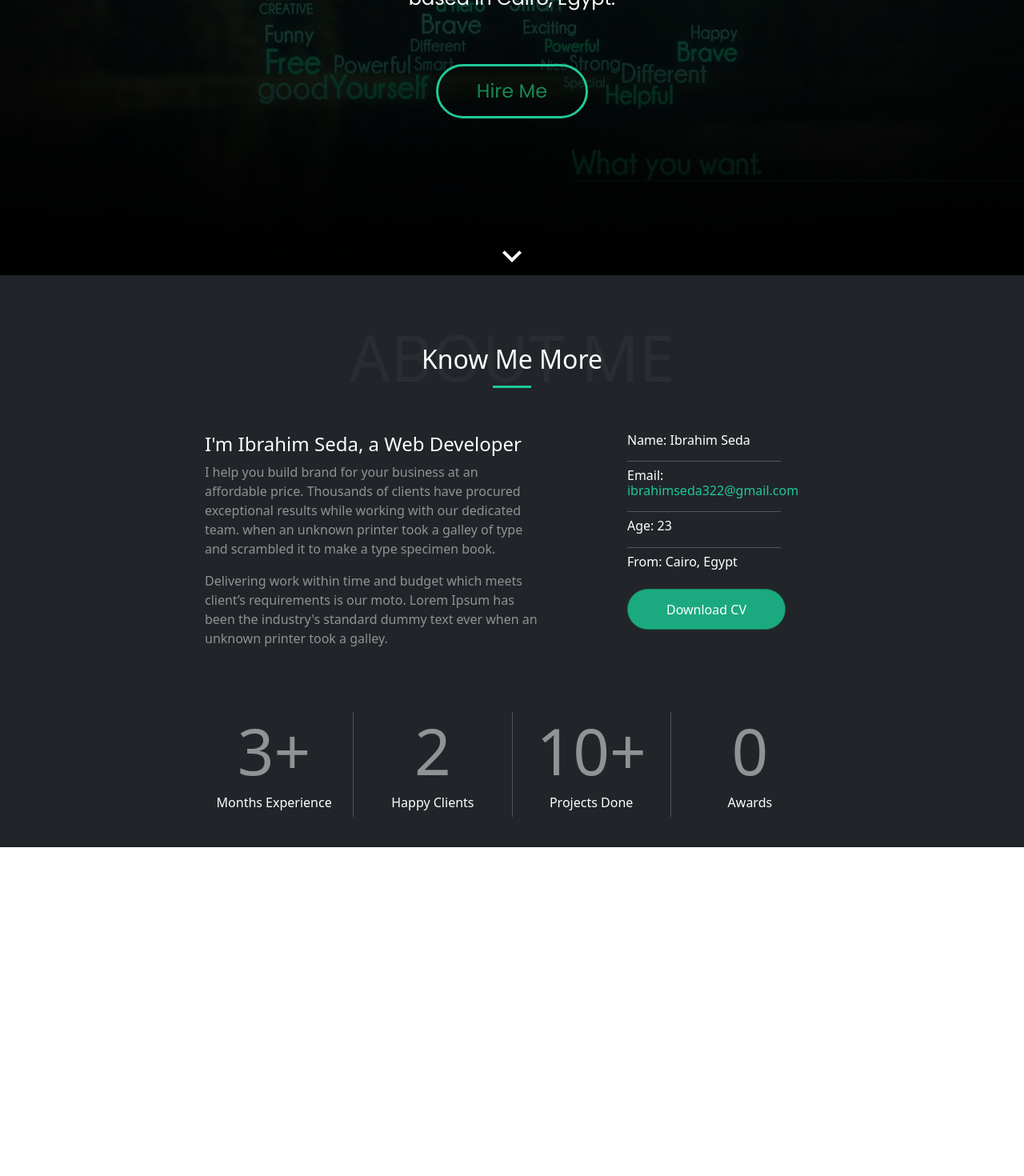
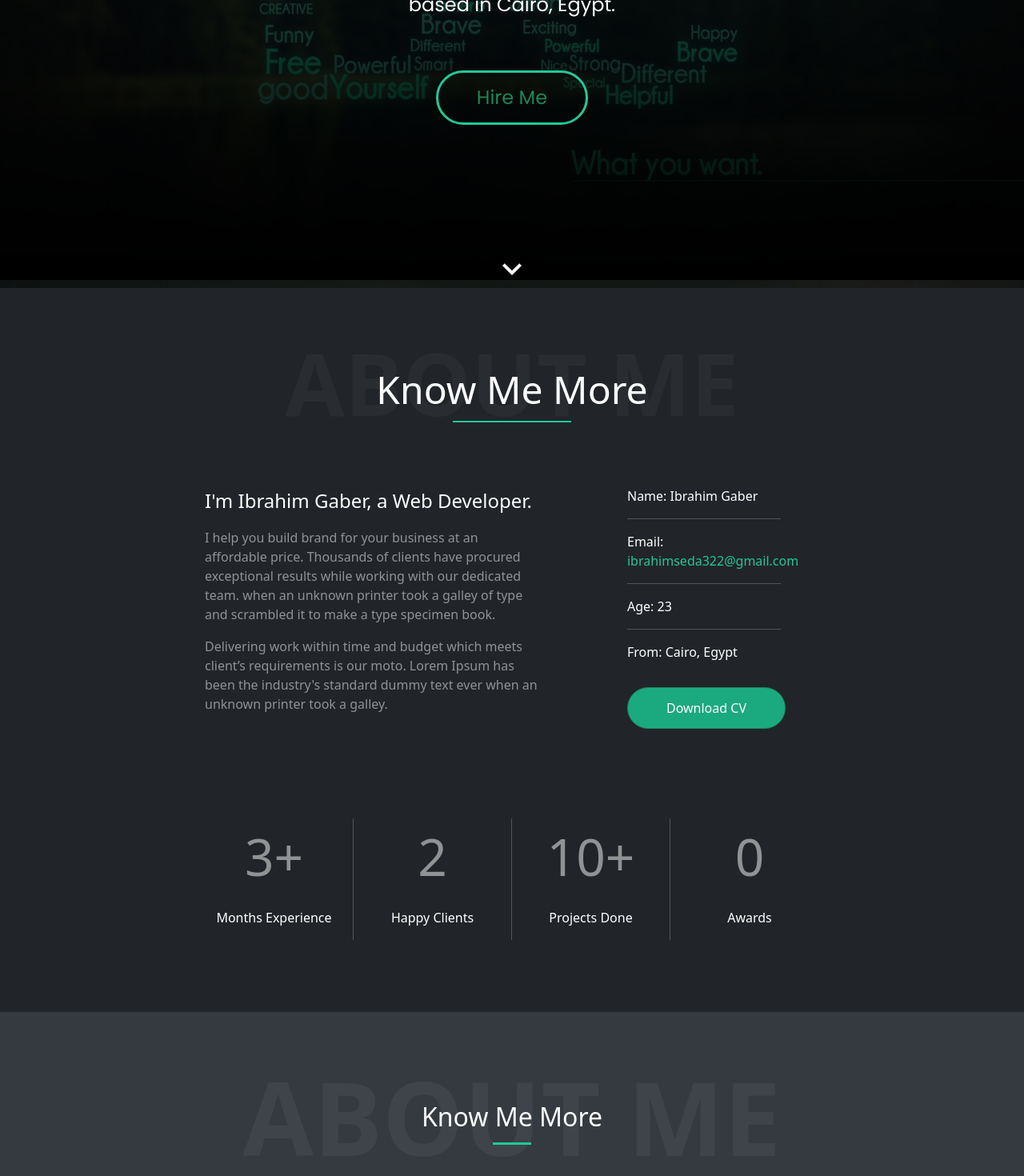
Before and after one commit to IbrahimGaber322/Ibrahim-Seda-Portfolio, a React (Create React App) app: page / in a window 1280 px wide. Shown: the part 450-1920 px from the top of the page at 80% size. Before the commit the page ends 1509 px from the top, so only its background shows below. Built offline with nearby package versions, Linux system fonts and the light colour scheme.

Commit message:
completed the about page and fixed responsivity issues

```diff
--- a/src/App.jsx
+++ b/src/App.jsx
@@ -5,12 +5,14 @@ import Container from "react-bootstrap/Container";
 import MyNavbar from "./components/MyNavbar";
 import Home from "./components/Home";
 import About from "./components/About";
+import Services from "./components/Services";
 function App() {
   return (
     <Container className="my-background" fluid>
       <MyNavbar />
       <Home />
       <About />
+      <Services />
     </Container>
   );
 }
--- a/src/components/About.jsx
+++ b/src/components/About.jsx
@@ -6,48 +6,48 @@ import Col from 'react-bootstrap/Col'
 
 function About(){
     return <Container id="about" className="my-about-page" fluid>
-    <Row>
-      <h1>ABOUT ME</h1>
-      <h2>Know Me More</h2>
+    <Row className="title-div mb-3 pb-3">
+      <p className="title">Know Me More</p>
+      <p className="back-title">ABOUT ME</p>
     </Row>
-    <Row>
+    <Row className="mt-3 mb-3 pb-3">
       <Col lg={8}>
-        <h3>I'm Ibrahim Seda, a Web Developer</h3>
-        <p>
+        <p className="desc-title">I'm Ibrahim Gaber, a Web Developer.</p>
+        <p className="desc-text">
           I help you build brand for your business at an affordable price.
           Thousands of clients have procured exceptional results while
           working with our dedicated team. when an unknown printer took a
           galley of type and scrambled it to make a type specimen book.
-         </p><p>
+         </p><p className="desc-text">
           Delivering work within time and budget which meets client’s
           requirements is our moto. Lorem Ipsum has been the industry's
           standard dummy text ever when an unknown printer took a galley.
         </p>
       </Col>
       <Col>
-       <h4>Name: Ibrahim Seda</h4>
-      <h4>Email: <a href="">ibrahimseda322@gmail.com</a></h4>
-      <h4>Age: 23</h4>
-      <h4 style={{border:"none"}}> From: Cairo, Egypt</h4>
+       <p className="my-info">Name: Ibrahim Gaber</p>
+      <p className="my-info">Email: <a href="">ibrahimseda322@gmail.com</a></p>
+      <p className="my-info">Age: 23</p>
+      <p className="my-info" style={{border:"none"}}> From: Cairo, Egypt</p>
       <Button className="rounded-pill"  variant="success">Download CV</Button>
       </Col>
     </Row>
-    <Row className="pt-5 mt-3">
-      <Col className="my-border-right">
-      <h5>3+</h5>
-      <h6>Months Experience</h6>
+    <Row className="pt-5 mt-5 stats">
+      <Col xs={6} lg={3} className="stats-1">
+      <p className="stats-title">3+</p>
+      <p className="stats-desc">Months Experience</p>
       </Col>
-      <Col className="my-border-right">
-      <h5>2</h5>
-      <h6>Happy Clients</h6>
+      <Col xs={6} lg={3} className="stats-2">
+      <p className="stats-title">2</p>
+      <p className="stats-desc">Happy Clients</p>
       </Col>
-      <Col className="my-border-right">
-      <h5>10+</h5>
-      <h6>Projects Done</h6>
+      <Col xs={6} lg={3} className="stats-3">
+      <p className="stats-title">10+</p>
+      <p className="stats-desc">Projects Done</p>
       </Col>
-      <Col className="text-center">
-      <h5>0</h5>
-      <h6>Awards</h6>
+      <Col xs={6} lg={3} className="stats-4">
+      <p className="stats-title">0</p>
+      <p className="stats-desc">Awards</p>
       </Col>
     </Row>
   </Container> ;
--- a/src/components/AnimatedTitle.jsx
+++ b/src/components/AnimatedTitle.jsx
@@ -9,7 +9,7 @@ function AnimatedTitle(){
     const typed = new Typed(el.current, {
       strings: ["I'm Ibrahim Gaber.",
        "I'm an Engineer.",
-       "I'm a web-developer."
+       "I'm a web-dev."
     ],
       typeSpeed: 100,
       smartBackspace: true,
--- a/src/components/Home.jsx
+++ b/src/components/Home.jsx
@@ -11,7 +11,7 @@ function Home(){
     <Row className="p-4"><AnimatedTitle /></Row>
     <Row className="p-4"><p>based in Cairo, Egypt.</p></Row>
     <Row className="p-4"><Button className="rounded-pill" variant="outline-success">Hire Me</Button></Row>
-    <Row className="mb-0 mt-auto"><a href=""><KeyboardArrowDownIcon className="arrow bounce" /></a></Row>
+    <Row className="mb-0 mt-auto"><a href="#about"><KeyboardArrowDownIcon className="arrow bounce" /></a></Row>
   </Container>
   ;
 }
--- /dev/null
+++ b/src/components/Services.jsx
@@ -0,0 +1,29 @@
+import React from "react";
+import Container from "react-bootstrap/Container";
+import Button from 'react-bootstrap/Button';
+import Row from 'react-bootstrap/Row';
+import Col from 'react-bootstrap/Col'
+
+function Services(){
+    return <Container id="services" className="my-services-page" fluid>
+    <Row>
+      <h1>ABOUT ME</h1>
+      <h2>Know Me More</h2>
+    </Row>
+    <Row>
+      <Col>
+      </Col>
+      <Col>
+
+      </Col>
+    </Row>
+    <Row>
+      <Col>
+      </Col>
+      <Col>
+      </Col>
+    </Row>
+  </Container> ;
+}
+
+export default Services;
--- a/src/style.css
+++ b/src/style.css
@@ -1,64 +1,77 @@
 /* Fonts */
 @import url('https://fonts.googleapis.com/css2?family=Poppins:ital,wght@0,100;0,200;0,300;0,400;0,500;0,600;0,700;0,800;0,900;1,100;1,200;1,300;1,400;1,500;1,600;1,700;1,800;1,900&family=Roboto:ital,wght@0,100;0,300;0,400;0,500;0,700;0,900;1,100;1,300;1,400;1,500;1,700;1,900&display=swap');
+
 /* Nav-Bar */
-.my-navbar-brand{
+.my-navbar-brand {
     font-family: 'Poppins', sans-serif;
     font-size: 2rem;
 }
-.my-nav-bar a{
+
+.my-nav-bar a {
     color: white !important;
 }
-.my-nav-bar:hover .nav-link{
-    opacity:0.9 ;
-    filter:blur(0.05rem) ;
+
+.my-nav-bar:hover .nav-link {
+    opacity: 0.9;
+    filter: blur(0.05rem);
 }
-.my-nav-bar .nav-link:hover{
+
+.my-nav-bar .nav-link:hover {
     color: #20C896 !important;
-    opacity:1 !important;
-    filter:blur(0) !important;
+    opacity: 1 !important;
+    filter: blur(0) !important;
 }
-.my-nav-bar .active{
+
+.my-nav-bar .active {
     color: #20C896 !important;
-    opacity:1;
-    filter:blur(0);
+    opacity: 1;
+    filter: blur(0);
 }
-.my-nav-bar .navbar-brand:hover{
+
+.my-nav-bar .navbar-brand:hover {
     color: white;
 }
-.hidden{
+
+.hidden {
     visibility: hidden;
 }
-.my-nav-icon.active{
+
+.my-nav-icon.active {
     color: white !important;
 }
-#facebook:hover{
-    color: 	#4267B2 !important;
-    opacity:1 !important;
-    filter:blur(0) !important;
+
+#facebook:hover {
+    color: #4267B2 !important;
+    opacity: 1 !important;
+    filter: blur(0) !important;
 }
-#linkedin:hover{
-    color:  #0A66C2 !important;
-    opacity:1 !important;
-    filter:blur(0) !important;
+
+#linkedin:hover {
+    color: #0A66C2 !important;
+    opacity: 1 !important;
+    filter: blur(0) !important;
 }
-#github:hover{
+
+#github:hover {
     color: #a5a2a2 !important;
-    opacity:1 !important;
-    filter:blur(0) !important;
+    opacity: 1 !important;
+    filter: blur(0) !important;
 }
+
 /* Back-ground */
-.my-background{
-    background-image: linear-gradient(rgba(0, 0, 0, 0.365),black),url("./images/back-ground.jpg");
+.my-background {
+    background-image: linear-gradient(rgba(0, 0, 0, 0.365), black), url("./images/back-ground.jpg");
     background-size: 100% 100vh;
     background-attachment: fixed;
     background-repeat: no-repeat;
     padding-left: 0;
     padding-right: 0;
 }
+
 /* HomePage */
-.my-home-page{
+.my-home-page {
     text-align: center;
-    height: 90vh;
+    height: 92vh;
 
     display: flex;
     flex-direction: column;
@@ -67,21 +80,25 @@
     font-family: 'Poppins', sans-serif;
 
 }
-.my-home-page span{
+
+.my-home-page span {
     font-size: 2.5rem;
     font-weight: 600;
 }
-.my-home-page p{
+
+.my-home-page p {
     font-size: 1.5rem;
     font-weight: 400;
 }
-.my-home-page .btn{
+
+.my-home-page .btn {
     width: fit-content;
     margin: auto;
     font-size: 1.5rem;
     border: 0.2rem solid #20C997;
     padding: 0.8rem 3rem;
 }
+
 .bounce {
     -moz-animation: bounce 2s infinite;
     -webkit-animation: bounce 2s infinite;
@@ -89,71 +106,121 @@
 }
 
 @keyframes bounce {
-    0%, 20%, 50%, 80%, 100% {
+
+    0%,
+    20%,
+    50%,
+    80%,
+    100% {
         transform: translateY(0);
     }
+
     40% {
         transform: translateY(-30px);
     }
+
     60% {
         transform: translateY(-15px);
     }
 }
-.arrow{
+
+.arrow {
     color: white;
     font-size: 3rem !important;
 }
 
 /*About Page */
-.my-about-page{
-    background-color: #212529;
-    padding: 3% 20% 3% 20%;
-}
-.my-about-page h2{
-    color: white;
+.my-about-page .title-div {
     text-align: center;
-    position: relative;
-    z-index: 100;
-    bottom: 3rem;
-    font-size: 2rem;
-   display: inline-block;
-   padding-bottom: 1rem;
+    display: flex;
+    flex-direction: column;
+    justify-content: center;
 }
 
-.my-about-page h2:after {
+.my-about-page .title {
+    color: white;
+    position: absolute;
+    left: 0;
+    right: 0;
+    margin-top: auto;
+    margin-bottom: auto;
+    font-size: 3rem;
+}
+
+.my-about-page .title:after {
     content: '';
-    position:absolute;
-    bottom:0;
-    margin-top: 3rem;
-    left: 47%;
-    right: 47%;
-    height: 0.2rem;
-    background:#20C997;
-    display:block;
+    height: 2px;
+    width: calc(4vw + 6rem);
+    background: #20C997;
+    position: absolute;
+    margin: auto;
+    bottom: -5px;
+    left: 0;
+    right: 0;
 }
-.my-about-page h1{
-    color: white;
-    text-align: center;
-    position: relative;
-    z-index: 1;
-    margin: auto;
-    top: 1rem;
-    color: #292D32;
-    font-size: 5rem;
-    width: fit-content;
+
+.my-about-page .back-title {
+    color: #292D32 !important;
+    font-size: calc(1.95rem + 6vw) !important;
+    font-weight: 700;
 }
-.my-about-page h3{
+
+.my-about-page {
+    background-color: #212529;
+    padding: 3% 20% 7% 20%;
+
+}
+
+.my-about-page .desc-title {
     color: white;
     font-size: 1.5rem;
     width: fit-content;
 }
 
-.my-about-page p{
+.my-about-page .desc-text {
     color: #909294;
     font-size: 1rem;
     width: 83%;
 }
-.my-about-page h4{
+
+.my-about-page a {
+    text-decoration: none;
+    color: #20C896;
+}
+
+.my-about-page a:hover {
+    text-decoration: none;
+    color: #128c6774;
+}
+
+.my-about-page .btn {
+    width: fit-content;
+    margin: auto;
+    font-size: 1rem;
+    background-color: #1BAA80;
+    font-weight: 500;
+    padding: 0.8rem 3rem;
+}
+
+.my-about-page .btn:hover {
+    width: fit-content;
+    margin: auto;
+    font-size: 1rem;
+    background-color: #0b443384;
+    font-weight: 500;
+    padding: 0.8rem 3rem;
+}
+.my-about-page .stats-title {
+    color: #909294;
+    font-size: 4rem;
+    font-weight: 500;
+}
+
+.my-about-page .stats-desc {
+    color: white;
+}
+
+.my-about-page .my-info{
     color: white;
     font-size: 1rem;
     border: 0.1rem solid #90929472;
@@ -163,15 +230,123 @@
     width: 80%;
     padding-bottom: 1rem;
 }
-.my-about-page a{
+
+.my-about-page .stats-1 {
+    text-align: center;
+    border: solid #90929472;
+    border-width: 0 0.1rem 0 0;
+}
+.my-about-page .stats-2 {
+    text-align: center;
+    border: solid #90929472;
+   border-width: 0 0.1rem 0 0;
+}
+.my-about-page .stats-3 {
+    text-align: center;
+    border: solid #90929472;
+   border-width: 0 0.1rem 0 0;
+}
+.my-about-page .stats-4 {
+  border: none;
+  text-align: center;
+}
+@media only screen and (max-width: 992px) {
+    .my-about-page .stats-1 {
+        border: solid #90929472;
+        border-width: 0 0.1rem 0.1rem 0;
+    }
+    .my-about-page .stats-2 {
+        border: solid #90929472;
+        border-width: 0 0 0.1rem 0;
+    }
+    .my-about-page .stats-3 {
+        border: solid #90929472;
+        border-width: 0 0.1rem 0 0;
+    }
+    .my-about-page .stats-4 {
+        border: none;
+    }
+  }
+
+/* Services */
+
+.my-services-page {
+    background-color: #343A40;
+    padding: 3% 20% 3% 20%;
+}
+
+.my-services-page h2 {
+    color: white;
+    text-align: center;
+    position: relative;
+    z-index: 100;
+    bottom: 5rem;
+    font-size: 2rem;
+    display: inline-block;
+    padding-bottom: 1rem;
+}
+
+.my-services-page h2:after {
+    content: '';
+    position: absolute;
+    bottom: 0;
+    margin-top: 3rem;
+    left: 47%;
+    right: 47%;
+    height: 0.2rem;
+    background: #20C997;
+    display: block;
+}
+
+.my-services-page h1 {
+    color: #3E444A !important;
+    opacity: 1;
+    text-align: center;
+    position: relative;
+    z-index: 1;
+    margin: auto;
+    top: 1rem;
+    color: #292D32;
+    font-size: 8rem;
+    font-weight: 900;
+    width: fit-content;
+    word-break: break-all;
+}
+
+.my-services-page h3 {
+    color: white;
+    font-size: 1.5rem;
+    width: fit-content;
+}
+
+.my-services-page p {
+    color: #909294;
+    font-size: 1rem;
+    width: 83%;
+}
+
+.my-services-page h4 {
+    color: white;
+    font-size: 1rem;
+    border: 0.1rem solid #90929472;
+    border-top: 0;
+    border-right: 0;
+    border-left: 0;
+    width: 80%;
+    padding-bottom: 1rem;
+}
+
+.my-services-page a {
     text-decoration: none;
     color: #20C896;
 }
-.my-about-page a:hover{
+
+.my-services-page a:hover {
     text-decoration: none;
     color: #128c6774;
 }
-.my-about-page .btn{
+
+.my-services-page .btn {
 
     width: fit-content;
     margin: auto;
@@ -180,16 +355,21 @@
     font-weight: 500;
     padding: 0.8rem 3rem;
 }
-.my-about-page h5{
+
+.my-services-page h5 {
     color: #909294;
     font-size: 5rem;
     font-weight: 500;
 }
-.my-about-page h6{
-  color:white;
+
+.my-services-page h6 {
+    color: white;
 }
-.my-border-right{
+
+.my-border-right {
     text-align: center;
-    border: 0.1rem solid #90929472 ;
-    border-top: 0; border-left: 0; border-bottom: 0;
+    border: 0.1rem solid #90929472;
+    border-top: 0;
+    border-left: 0;
+    border-bottom: 0;
 }
```
Lines whose indentation alone changed are shown as unchanged.
